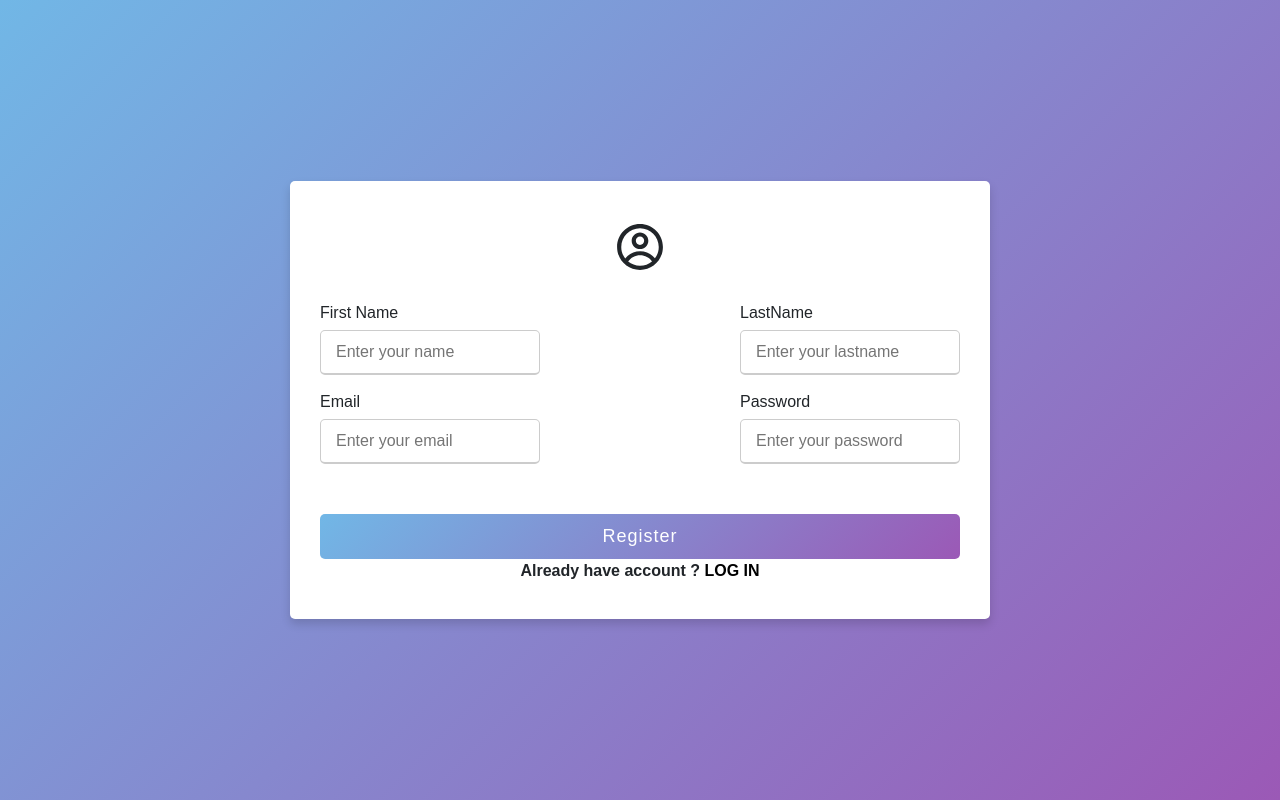
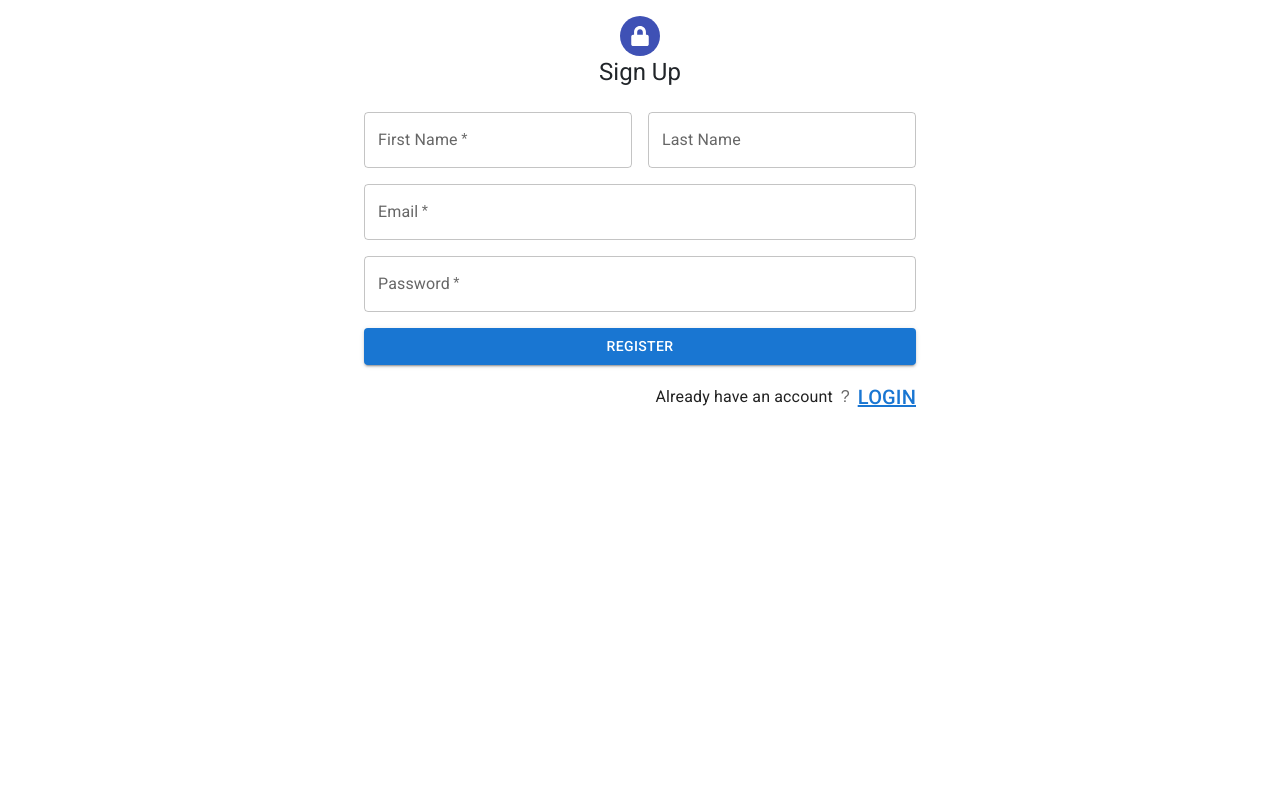
Before and after one commit to Pavanirrinki/E-commerce_mernStack, a React (Create React App) app in the folder frontened/: page /signup in a window 1280 px wide. Built offline with nearby package versions, Linux system fonts and the light colour scheme.

Commit message:
signup and login change

```diff
--- a/frontened/package.json
+++ b/frontened/package.json
@@ -3,6 +3,10 @@
   "version": "0.1.0",
   "private": true,
   "dependencies": {
+    "@emotion/react": "^11.11.3",
+    "@emotion/styled": "^11.11.0",
+    "@mui/material": "^5.15.11",
+    "@mui/styled-engine-sc": "^6.0.0-alpha.17",
     "@testing-library/jest-dom": "^5.17.0",
     "@testing-library/react": "^13.4.0",
     "@testing-library/user-event": "^13.5.0",
@@ -19,6 +23,7 @@
     "react-toastify": "^9.1.3",
     "redux": "^4.2.1",
     "redux-thunk": "^2.4.2",
+    "styled-components": "^6.1.8",
     "web-vitals": "^2.1.4"
   },
   "scripts": {
--- a/frontened/public/index.html
+++ b/frontened/public/index.html
@@ -16,6 +16,13 @@
   integrity="sha384-9ndCyUaIbzAi2FUVXJi0CjmCapSmO7SnpJef0486qhLnuZ2cdeRhO02iuK6FUUVM"
   crossorigin="anonymous"
 />
+<link rel="preconnect" href="https://fonts.googleapis.com" />
+<link rel="preconnect" href="https://fonts.gstatic.com" crossorigin />
+<link
+  rel="stylesheet"
+  href="https://fonts.googleapis.com/css2?family=Roboto:wght@300;400;500;700&display=swap"
+/>
+
     <!--
       manifest.json provides metadata used when your web app is installed on a
       user's mobile device or desktop. See https://developers.google.com/web/fundamentals/web-app-manifest/
--- a/frontened/src/Pages/LOGIN/Login.js
+++ b/frontened/src/Pages/LOGIN/Login.js
@@ -5,6 +5,8 @@ import { API } from '../../API/API';
 import { Link, useNavigate } from 'react-router-dom';
 import {  toast } from 'react-toastify';
 import { useSelector,useDispatch } from 'react-redux';
+import { Container,Box,Avatar, Typography, Grid, TextField,Button,Breadcrumbs,FormHelperText} from '@mui/material';
+import { FaLock } from 'react-icons/fa';
 function Login() {
 
   const [email,setEmail]= useState('');
@@ -35,25 +37,67 @@ function Login() {
  })
   }
   return (
-   <div className='login-form'>
-    <div className='login-container'>
-      <h4 style={{textAlign:"center"}}>LOGIN</h4>
-  <div className='input-field-login'>
-  <h6>EMAIL</h6>
-    <input type="email" className='email-input-field' value={email} onChange={(e) => setEmail(e.target.value)} required/>
-  </div>
-  <div className='input-field-login'>
-  <h6>PASSWORD</h6>
-    <input type="password" className='email-input-field' value={password} onChange={(e) => setPassword(e.target.value)} required/>
- </div>
- <p className='forgot-password'>Forgot password ?</p>
- <div className='login-btn-container'>
-<button className='login-btn' onClick={loginformsubmit}>LOGIN</button>
- <p style={{fontWeight:"bolder"}}>Dont have account ?<Link to="/signup" className='link-router-dom'>sign up</Link> </p>
- </div>
-  </div>
+<Container maxWidth="sm">
+<form onSubmit={loginformsubmit} margin="auto">
 
-   </div>
+<Grid container spacing={2} marginTop='auto'>
+      <Grid item xs={12} textAlign='center' >
+        <Box sx={{ margin: "auto" }}>
+          <Avatar sx={{ margin: "auto", backgroundColor: "#3f51b5" }}>
+            <FaLock />
+          </Avatar>
+        </Box>
+        <Typography variant="h5" gutterBottom>LOG IN</Typography>
+      </Grid>
+
+      <Grid item xs={12}>
+        <TextField
+          label="Email"
+          variant="outlined"
+          fullWidth
+          name="email"
+          required
+          value={email}
+          onChange={(e) => setEmail(e.target.value)}
+        />
+        {/* <FormHelperText style={{ color: 'red' }}>Please enter a valid email address</FormHelperText> */}
+      </Grid>
+      <Grid item xs={12}>
+        <TextField
+          label="Password"
+          variant="outlined"
+          fullWidth
+          type="password"
+          name="password"
+          value={password}
+          onChange={(e) => setPassword(e.target.value)}
+          required
+        />
+        {/* <FormHelperText style={{ color: 'red' }}>{userdata.isLoading ?"Please enter minimum 8 characters password":""}</FormHelperText> */}
+      </Grid>
+      <Grid item xs={12}>
+        <Button
+          type="submit"
+          variant="contained"
+          color="primary"
+          fullWidth
+        >
+          LOG IN
+         {/* {userdata.isLoading ? "loading........":"Register"} */}
+        </Button>
+      </Grid>
+      <Grid item xs={12} justifyContent='flex-end' display='flex'>
+      <Breadcrumbs  aria-label="breadcrumb" separator="?">
+      <Typography color="text.primary" >Don't have an account</Typography>
+      <Link to="/signup">
+        <Typography variant='h6' color="primary.main" sx={{textDecoration:"underline"}}>SIGN UP</Typography>
+        </Link>
+      </Breadcrumbs>
+      </Grid>
+    </Grid>
+
+</form>
+</Container>
   )
 }
 
--- a/frontened/src/Pages/SIGNUP/Signup.js
+++ b/frontened/src/Pages/SIGNUP/Signup.js
@@ -1,10 +1,12 @@
 import React,{useState} from 'react'
 import "./Signup.css"
-import { CgProfile } from 'react-icons/cg';
 import { useDispatch, useSelector } from 'react-redux';
 import { signupActions } from '../../Redux/MiddlewareActions';
 import { Link } from 'react-router-dom';
+import { FaLock } from "react-icons/fa";
 import { useNavigate } from 'react-router-dom';
+import { red,blue } from '@mui/material/colors';
+import { Container,Box,Avatar, Typography, Grid, TextField,Button,Breadcrumbs,FormHelperText} from '@mui/material';
 function Signup() {
   const dispatch = useDispatch();
   const navigate = useNavigate();
@@ -28,45 +30,89 @@ navigate("/login")
   }
 
  return (
-    <div className='body'>
-<div class="signup-container">
-    <div class="profile-pic1">
-   <CgProfile />
-        </div>
-    <div class="content">
-      <form  onSubmit={signupformSubmit}>
-        <div class="user-details">
-          <div class="input-box" >
-            <span class="details">First Name</span>
-            <input type="text" placeholder="Enter your name" value={firstname} onChange={(e) => setFirstname(e.target.value)}  required />
-          </div>
-          <div class="input-box">
-            <span class="details">LastName</span>
-            <input type="text" placeholder="Enter your lastname" value={lastname} onChange={(e) => setLastname(e.target.value)} required />
-          </div>
-          <div class="input-box">
-            <span class="details">Email</span>
-            <input type="email" placeholder="Enter your email" value={email} onChange={(e) => setEmail(e.target.value)} required />
-          </div>
+<Container maxWidth="sm">
+<form onSubmit={signupformSubmit}>
 
-          <div class="input-box">
-            <span class="details">Password</span>
-            <input type="password" placeholder="Enter your password" value={password} onChange={(e) => setPassword(e.target.value)} required />
-          </div>
+<Grid container spacing={2} marginTop='auto' >
+      <Grid item xs={12} textAlign='center' >
+        <Box sx={{ margin: "auto" }}>
+          <Avatar sx={{ margin: "auto", backgroundColor: "#3f51b5" }}>
+            <FaLock />
+          </Avatar>
+        </Box>
+        <Typography variant="h5" gutterBottom>Sign Up</Typography>
+      </Grid>
+      <Grid item xs={12} sm={6}>
+        <TextField
+          label="First Name"
+          variant="outlined"
+          fullWidth
+          name="firstName"
+          required
+          value={firstname}
+          onChange={(e) => setFirstname(e.target.value)}
+        />
 
-        </div>
+      </Grid>
+      <Grid item xs={12} sm={6}>
+        <TextField
+          label="Last Name"
+          variant="outlined"
+          fullWidth
+          name="lastName"
+          value={lastname}
+          onChange={(e) => setLastname(e.target.value)}
+        />
+      </Grid>
+      <Grid item xs={12}>
+        <TextField
+          label="Email"
+          variant="outlined"
+          fullWidth
+          name="email"
+          required
+          value={email}
+          onChange={(e) => setEmail(e.target.value)}
+        />
+        {/* <FormHelperText style={{ color: 'red' }}>Please enter a valid email address</FormHelperText> */}
+      </Grid>
+      <Grid item xs={12}>
+        <TextField
+          label="Password"
+          variant="outlined"
+          fullWidth
+          type="password"
+          name="password"
+          value={password}
+          onChange={(e) => setPassword(e.target.value)}
+          required
+        />
+        {/* <FormHelperText style={{ color: 'red' }}>{userdata.isLoading ?"Please enter minimum 8 characters password":""}</FormHelperText> */}
+      </Grid>
+      <Grid item xs={12}>
+        <Button
+          type="submit"
+          variant="contained"
+          color="primary"
+          fullWidth
+        >
+         {userdata.isLoading ? "loading........":"Register"}
+        </Button>
+      </Grid>
+      <Grid item xs={12} justifyContent='flex-end' display='flex'>
+      <Breadcrumbs  aria-label="breadcrumb" separator="?">
+      <Typography color="text.primary" >Already have an account</Typography>
+      <Link to="/login">
+        <Typography variant='h6' color="primary.main" sx={{textDecoration:"underline"}}>LOGIN</Typography>
+        </Link>
+      </Breadcrumbs>
+      </Grid>
+    </Grid>
 
-        <div class="button">
-          <input type="submit" value={userdata.isLoading ? "loading........":"Register"} />
-          <p style={{marginTop:"0px",textAlign:"center",fontWeight:"bold"}}>Already have account ?
-          <Link to="/login" className='link-router-dom'> LOG IN</Link></p>
-        </div>
+</form>
+</Container>
 
-      </form>
 
-    </div>
-  </div>
-    </div>
   )
 }
 
```
Also changed, not shown: 2 other files (tests, documents, lock files or other folders).
